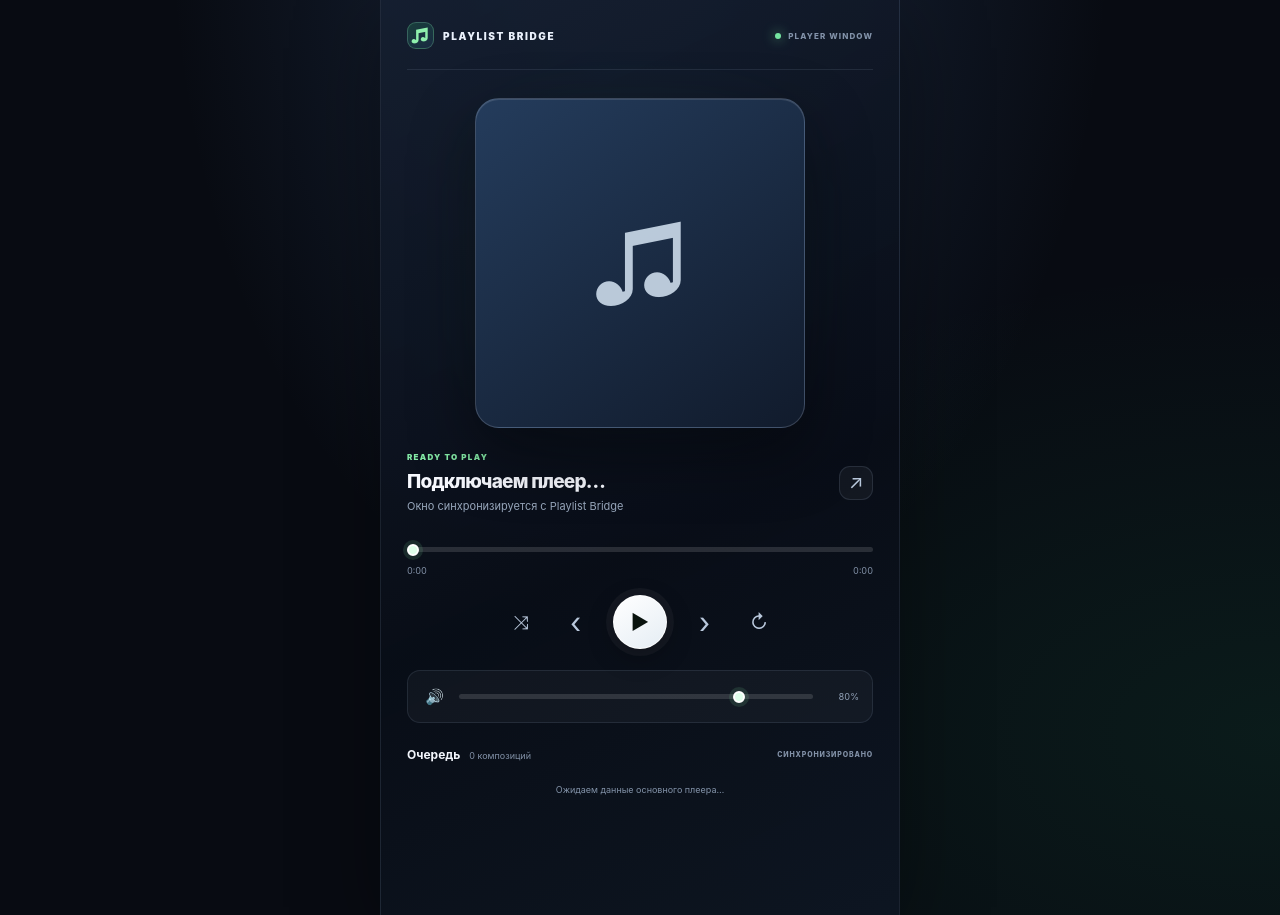
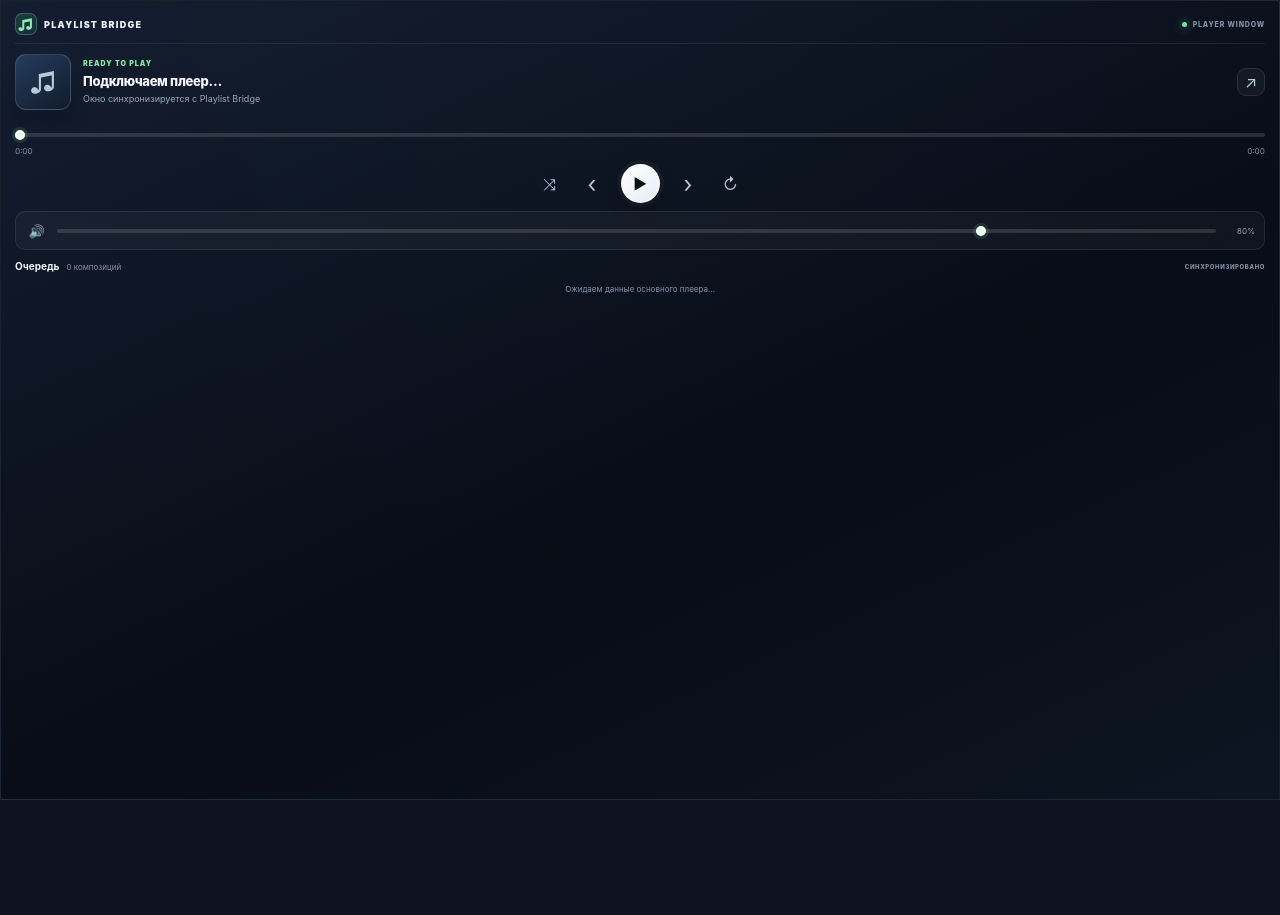
Before and after one commit to pohib/playlist-bridge, a Django app: page /player/popout/ in a window 1280 px wide. After the commit the page ends 800 px from the top, so only its background shows below. Run offline with Django 5.2, Linux system fonts and the light colour scheme; the visitor is signed in with stand-in values (Sample User, id 1); data comes from the database, SQL or seed files in the repository; data that the repository does not hold is empty; parts of the project's set-up code (start-up, migrations or seed data) failed here and were passed over.

Commit message:
Compact mini-player window styling

```diff
--- a/transfer/static/transfer/styles/player-popout.css
+++ b/transfer/static/transfer/styles/player-popout.css
@@ -1,57 +1,57 @@
 :root{color-scheme:dark;font-family:Inter,ui-sans-serif,system-ui,-apple-system,"Segoe UI",sans-serif;background:#080b12;color:#f3f6fc;font-synthesis:none}
 *{box-sizing:border-box}
-body{margin:0;min-width:300px;min-height:100vh;background:radial-gradient(ellipse at 50% -10%,rgba(77,117,179,.28),transparent 52%),radial-gradient(ellipse at 100% 80%,rgba(35,190,113,.09),transparent 45%),#080b12}
+body{margin:0;min-width:320px;min-height:100vh;background:radial-gradient(ellipse at 50% -10%,rgba(77,117,179,.24),transparent 58%),#080b12}
 button,input{font:inherit}
-.popout-shell{position:relative;display:flex;flex-direction:column;gap:0;width:min(100%,520px);min-height:100vh;margin:0 auto;padding:22px 26px 18px;overflow:hidden;background:linear-gradient(155deg,rgba(21,31,49,.88),rgba(8,13,23,.94) 58%,rgba(13,22,34,.92));border-inline:1px solid rgba(194,216,248,.09);box-shadow:0 20px 80px rgba(0,0,0,.35)}
-.popout-header{display:flex;align-items:center;justify-content:space-between;padding:0 0 20px;border-bottom:1px solid rgba(190,210,239,.1)}
-.popout-brand{display:flex;align-items:center;gap:9px;color:#eaf1fc;text-decoration:none;font-size:10px;font-weight:900;letter-spacing:.16em}
-.popout-brand span{display:grid;place-items:center;width:27px;height:27px;border:1px solid rgba(132,233,173,.28);border-radius:9px;background:linear-gradient(145deg,rgba(49,218,119,.18),rgba(57,110,173,.16));color:#8ff0ad;font-size:18px}
-.popout-live{display:flex;align-items:center;gap:7px;color:#8292a9;font-size:8px;font-weight:800;letter-spacing:.14em}
-.popout-live i{width:6px;height:6px;border-radius:50%;background:#75e5a1;box-shadow:0 0 12px rgba(117,229,161,.8)}
-.popout-art-wrap{position:relative;display:grid;place-items:center;width:min(100%,330px);aspect-ratio:1;margin:28px auto 24px}
-.popout-art-glow{position:absolute;inset:14%;border-radius:32px;background:linear-gradient(135deg,rgba(49,218,119,.25),rgba(83,132,213,.24));filter:blur(45px);opacity:.7}
-.popout-cover,.popout-placeholder{position:relative;width:100%;height:100%;object-fit:cover;border:1px solid rgba(220,235,255,.19);border-radius:24px;background:linear-gradient(145deg,#243c5c,#111b2c);box-shadow:0 25px 65px rgba(0,0,0,.42),inset 0 1px rgba(255,255,255,.12)}
-.popout-placeholder{display:grid;place-items:center;color:rgba(226,241,255,.8);font-size:100px}
-.popout-track{display:flex;align-items:center;justify-content:space-between;gap:14px}
+.popout-shell{position:relative;display:grid;grid-template-columns:68px minmax(0,1fr);grid-template-areas:"header header" "art track" "timeline timeline" "controls controls" "volume volume" "queue queue" "status status";align-content:start;gap:0;width:100%;min-height:100vh;margin:0;padding:12px 14px 10px;overflow:hidden;background:linear-gradient(155deg,rgba(21,31,49,.96),rgba(8,13,23,.98) 58%,rgba(13,22,34,.96));border:1px solid rgba(194,216,248,.09);box-shadow:0 12px 38px rgba(0,0,0,.32)}
+.popout-header{grid-area:header;display:flex;align-items:center;justify-content:space-between;min-height:27px;padding:0 0 8px;border-bottom:1px solid rgba(190,210,239,.1)}
+.popout-brand{display:flex;align-items:center;gap:7px;color:#eaf1fc;text-decoration:none;font-size:9px;font-weight:900;letter-spacing:.14em}
+.popout-brand span{display:grid;place-items:center;width:22px;height:22px;border:1px solid rgba(132,233,173,.28);border-radius:7px;background:linear-gradient(145deg,rgba(49,218,119,.18),rgba(57,110,173,.16));color:#8ff0ad;font-size:15px}
+.popout-live{display:flex;align-items:center;gap:6px;color:#8292a9;font-size:7px;font-weight:800;letter-spacing:.12em}
+.popout-live i{width:5px;height:5px;border-radius:50%;background:#75e5a1;box-shadow:0 0 10px rgba(117,229,161,.8)}
+.popout-art-wrap{grid-area:art;position:relative;display:grid;place-items:center;width:56px;height:56px;margin:10px 0 5px}
+.popout-art-glow{position:absolute;inset:12%;border-radius:12px;background:linear-gradient(135deg,rgba(49,218,119,.2),rgba(83,132,213,.2));filter:blur(14px);opacity:.7}
+.popout-cover,.popout-placeholder{position:relative;width:56px;height:56px;object-fit:cover;border:1px solid rgba(220,235,255,.17);border-radius:11px;background:linear-gradient(145deg,#243c5c,#111b2c);box-shadow:0 8px 20px rgba(0,0,0,.32)}
+.popout-placeholder{display:grid;place-items:center;color:rgba(226,241,255,.8);font-size:27px}
+.popout-track{grid-area:track;display:flex;align-items:center;justify-content:space-between;gap:9px;min-width:0;padding:8px 0 4px}
 .popout-track-copy{min-width:0}
-.popout-track-copy>span{display:block;margin-bottom:8px;color:#83e9a5;font-size:8px;font-weight:900;letter-spacing:.16em}
-.popout-track h1{overflow:hidden;margin:0;color:#f7f9ff;font-size:19px;font-weight:850;letter-spacing:-.04em;text-overflow:ellipsis;white-space:nowrap}
-.popout-track p{overflow:hidden;margin:6px 0 0;color:#98a7bc;font-size:11px;text-overflow:ellipsis;white-space:nowrap}
-.popout-icon-button,.popout-volume button{display:grid;place-items:center;flex:0 0 auto;width:34px;height:34px;padding:0;border:1px solid rgba(177,200,232,.13);border-radius:11px;background:rgba(255,255,255,.045);color:#b9c8dc;font-size:19px;cursor:pointer;transition:background .16s,border-color .16s,transform .16s}
+.popout-track-copy>span{display:block;margin-bottom:5px;color:#83e9a5;font-size:7px;font-weight:900;letter-spacing:.14em}
+.popout-track h1{overflow:hidden;margin:0;color:#f7f9ff;font-size:13px;font-weight:850;letter-spacing:-.025em;text-overflow:ellipsis;white-space:nowrap}
+.popout-track p{overflow:hidden;margin:4px 0 0;color:#98a7bc;font-size:9px;text-overflow:ellipsis;white-space:nowrap}
+.popout-icon-button,.popout-volume button{display:grid;place-items:center;flex:0 0 auto;width:28px;height:28px;padding:0;border:1px solid rgba(177,200,232,.13);border-radius:9px;background:rgba(255,255,255,.045);color:#b9c8dc;font-size:16px;cursor:pointer;transition:background .16s,border-color .16s,transform .16s}
 .popout-icon-button:hover,.popout-volume button:hover{transform:translateY(-1px);border-color:rgba(130,230,169,.36);background:rgba(77,201,127,.1);color:#a1f2b7}
-.popout-timeline{margin-top:23px}
-.popout-timeline input,.popout-volume input{width:100%;height:5px;margin:0;appearance:none;border:0;border-radius:99px;background:linear-gradient(90deg,#8cebad var(--level,0%),rgba(255,255,255,.13) var(--level,0%));cursor:pointer}
-.popout-timeline input::-webkit-slider-thumb,.popout-volume input::-webkit-slider-thumb{width:12px;height:12px;appearance:none;border:2px solid #fff;border-radius:50%;background:#dfffea;box-shadow:0 0 0 4px rgba(129,236,166,.12)}
-.popout-timeline input::-moz-range-thumb,.popout-volume input::-moz-range-thumb{width:9px;height:9px;border:2px solid #fff;border-radius:50%;background:#dfffea}
-.popout-time{display:flex;justify-content:space-between;margin-top:9px;color:#8291a7;font-size:9px;font-variant-numeric:tabular-nums}
-.popout-controls{display:flex;align-items:center;justify-content:center;gap:18px;margin:19px 0 21px}
+.popout-timeline{grid-area:timeline;margin-top:6px}
+.popout-timeline input,.popout-volume input{width:100%;height:4px;margin:0;appearance:none;border:0;border-radius:99px;background:linear-gradient(90deg,#8cebad var(--level,0%),rgba(255,255,255,.13) var(--level,0%));cursor:pointer}
+.popout-timeline input::-webkit-slider-thumb,.popout-volume input::-webkit-slider-thumb{width:10px;height:10px;appearance:none;border:2px solid #fff;border-radius:50%;background:#dfffea;box-shadow:0 0 0 3px rgba(129,236,166,.12)}
+.popout-timeline input::-moz-range-thumb,.popout-volume input::-moz-range-thumb{width:8px;height:8px;border:2px solid #fff;border-radius:50%;background:#dfffea}
+.popout-time{display:flex;justify-content:space-between;margin-top:5px;color:#8291a7;font-size:8px;font-variant-numeric:tabular-nums}
+.popout-controls{grid-area:controls;display:flex;align-items:center;justify-content:center;gap:13px;margin:8px 0}
 .popout-controls .popout-icon-button{border-color:transparent;background:transparent}
 .popout-controls .is-active{color:#8df0ac;background:rgba(85,214,135,.11)}
-.popout-controls .popout-skip{width:39px;height:39px;font-size:29px}
-.popout-play-button{display:grid;place-items:center;width:54px;height:54px;padding:0;border:1px solid rgba(255,255,255,.9);border-radius:50%;background:linear-gradient(145deg,#fff,#e5edf4);color:#09120d;font-size:20px;box-shadow:0 8px 26px rgba(0,0,0,.3),0 0 0 7px rgba(255,255,255,.045);cursor:pointer;transition:transform .16s}
+.popout-controls .popout-skip{width:31px;height:31px;font-size:23px}
+.popout-play-button{display:grid;place-items:center;width:39px;height:39px;padding:0;border:1px solid rgba(255,255,255,.9);border-radius:50%;background:linear-gradient(145deg,#fff,#e5edf4);color:#09120d;font-size:15px;box-shadow:0 5px 16px rgba(0,0,0,.28),0 0 0 4px rgba(255,255,255,.04);cursor:pointer;transition:transform .16s}
 .popout-play-button:hover{transform:scale(1.055)}
-.popout-volume{display:flex;align-items:center;gap:11px;padding:12px 13px;border:1px solid rgba(185,207,239,.11);border-radius:13px;background:rgba(255,255,255,.035)}
-.popout-volume button{width:27px;height:27px;border:0;background:transparent;font-size:15px}
+.popout-play-button:disabled,.popout-volume button:disabled,.popout-volume input:disabled{opacity:.35;cursor:not-allowed}
+.popout-volume{grid-area:volume;display:flex;align-items:center;gap:9px;padding:7px 9px;border:1px solid rgba(185,207,239,.11);border-radius:10px;background:rgba(255,255,255,.035)}
+.popout-volume button{width:23px;height:23px;border:0;background:transparent;font-size:13px}
 .popout-volume input{flex:1}
-.popout-volume input:disabled{opacity:.35;cursor:not-allowed}.popout-volume button:disabled,.popout-play-button:disabled{opacity:.35;cursor:not-allowed}.popout-volume>span{width:35px;color:#93a3b9;font-size:9px;text-align:right;font-variant-numeric:tabular-nums}
-.popout-queue{min-height:0;margin-top:24px}
-.popout-queue>header{display:flex;align-items:center;justify-content:space-between;margin-bottom:10px}
-.popout-queue>header div{display:flex;align-items:baseline;gap:9px}
-.popout-queue strong{font-size:12px}
-.popout-queue header span{color:#8291a7;font-size:9px}
-.popout-queue .popout-queue-note{font-size:7px;font-weight:800;letter-spacing:.12em}
-.popout-queue ol{display:flex;flex-direction:column;gap:5px;max-height:220px;margin:0;padding:0;overflow:auto;list-style:none}
-.popout-queue li{display:flex;align-items:center;gap:10px;min-width:0;padding:8px;border:1px solid transparent;border-radius:11px;background:rgba(255,255,255,.025);cursor:pointer}
+.popout-volume>span{width:30px;color:#93a3b9;font-size:8px;text-align:right;font-variant-numeric:tabular-nums}
+.popout-queue{grid-area:queue;min-height:0;margin-top:10px}
+.popout-queue>header{display:flex;align-items:center;justify-content:space-between;margin-bottom:6px}
+.popout-queue>header div{display:flex;align-items:baseline;gap:7px}
+.popout-queue strong{font-size:10px}
+.popout-queue header span{color:#8291a7;font-size:8px}
+.popout-queue .popout-queue-note{font-size:6px;font-weight:800;letter-spacing:.1em}
+.popout-queue ol{display:flex;flex-direction:column;gap:3px;max-height:74px;margin:0;padding:0;overflow:auto;list-style:none}
+.popout-queue li{display:flex;align-items:center;gap:7px;min-width:0;padding:5px 6px;border:1px solid transparent;border-radius:8px;background:rgba(255,255,255,.025);cursor:pointer}
 .popout-queue li:hover{background:rgba(255,255,255,.055)}
 .popout-queue li.is-current{border-color:rgba(116,224,155,.2);background:linear-gradient(100deg,rgba(61,190,119,.12),rgba(81,125,190,.08))}
-.popout-queue li img,.popout-queue-art{display:grid;place-items:center;width:34px;height:34px;flex:0 0 34px;overflow:hidden;border-radius:8px;background:linear-gradient(145deg,#2b4263,#162338);object-fit:cover;color:#dceafa}
-.popout-queue-copy{display:grid;min-width:0;gap:4px}
+.popout-queue li img,.popout-queue-art{display:grid;place-items:center;width:25px;height:25px;flex:0 0 25px;overflow:hidden;border-radius:6px;background:linear-gradient(145deg,#2b4263,#162338);object-fit:cover;color:#dceafa;font-size:10px}
+.popout-queue-copy{display:grid;min-width:0;gap:2px}
 .popout-queue-copy strong,.popout-queue-copy small{overflow:hidden;text-overflow:ellipsis;white-space:nowrap}
-.popout-queue-copy strong{font-size:10px;color:#e9eff8}
-.popout-queue-copy small{font-size:9px;color:#8999b0}
-.popout-status{min-height:17px;margin-top:12px;color:#8393a9;font-size:9px;text-align:center}
+.popout-queue-copy strong{font-size:9px;color:#e9eff8}
+.popout-queue-copy small{font-size:8px;color:#8999b0}
+.popout-status{grid-area:status;min-height:12px;margin-top:6px;color:#8393a9;font-size:8px;text-align:center}
 .popout-status[data-state=error]{color:#f1a1a1}
-.popout-embed{width:100%;height:86px;margin-top:10px;overflow:hidden;border-radius:12px}.popout-embed iframe{display:block;width:100%;height:86px;border:0;border-radius:12px}.popout-embed p{color:#e5b0b0;font-size:10px;text-align:center}
+.popout-embed{width:100%;height:54px;margin-top:6px;overflow:hidden;border-radius:9px}.popout-embed iframe{display:block;width:100%;height:54px;border:0;border-radius:9px}.popout-embed p{color:#e5b0b0;font-size:9px;text-align:center}
 #popout-audio{display:none}
 [hidden]{display:none!important}
-@media(max-width:380px){.popout-shell{padding:17px 16px}.popout-art-wrap{width:min(100%,270px);margin:22px auto}.popout-controls{gap:11px}}
```
